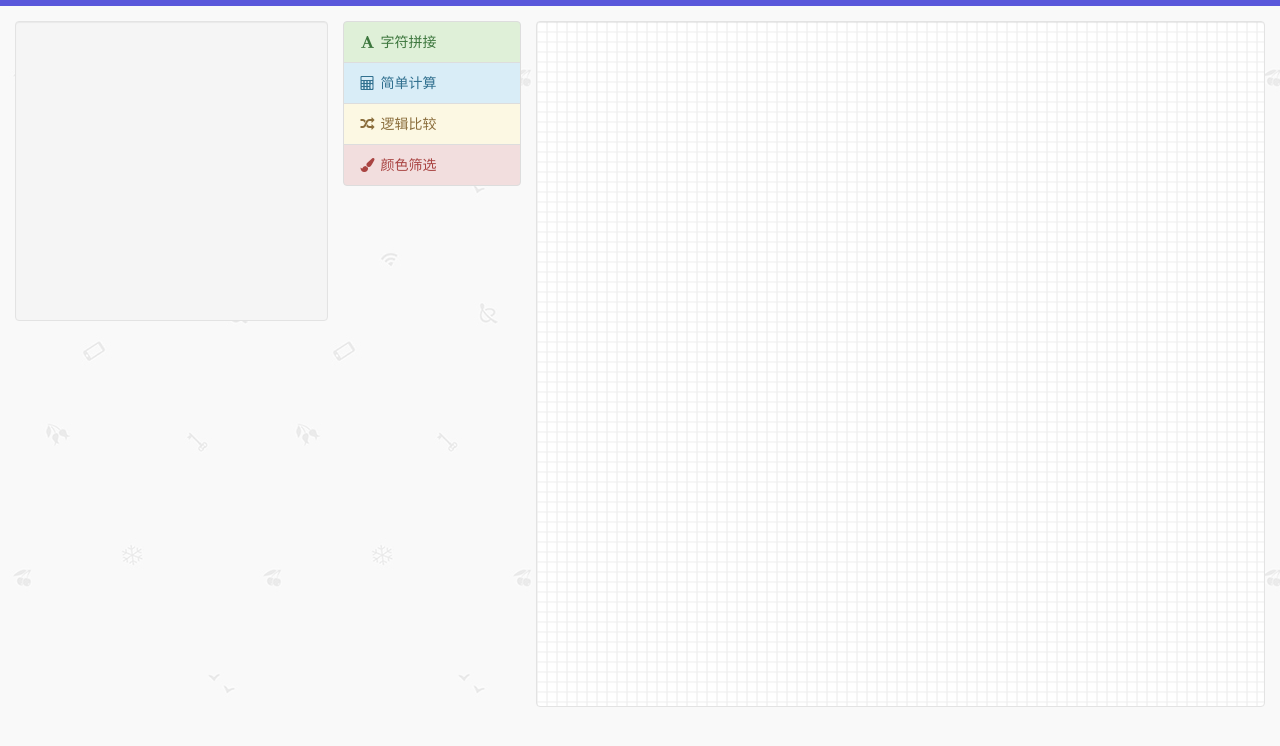
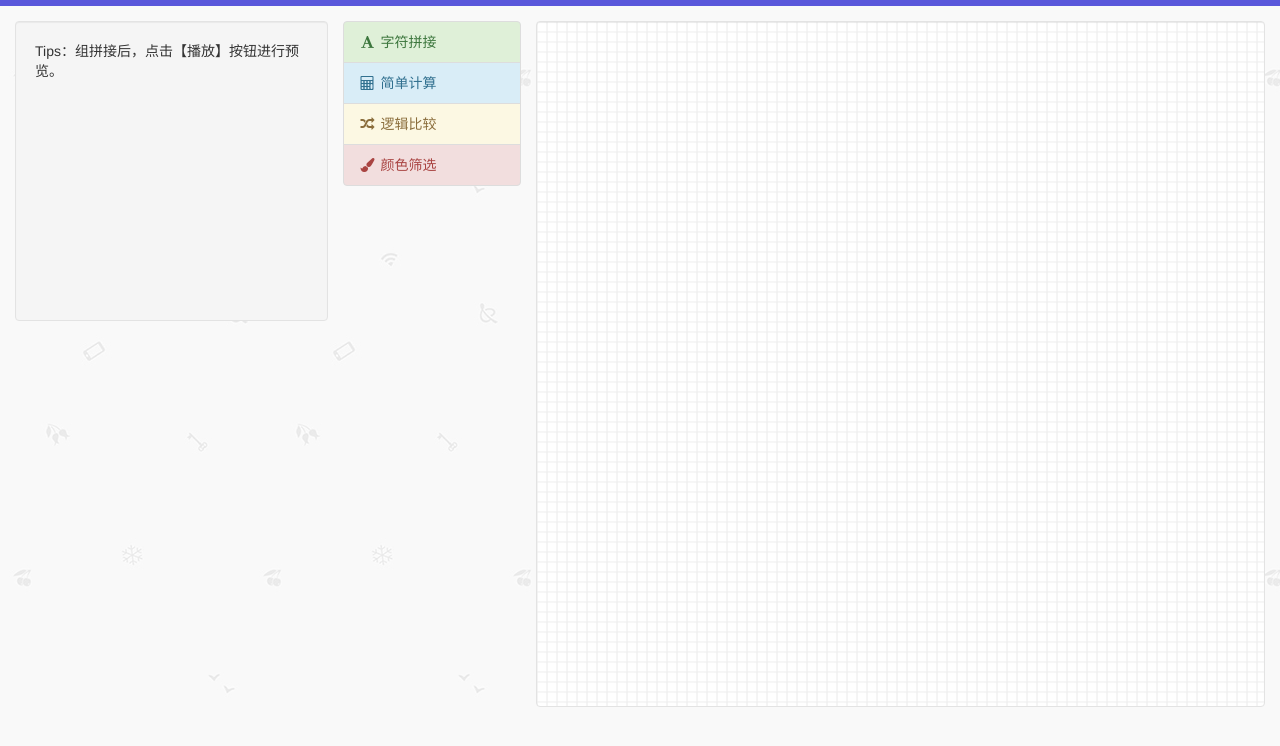
Before and after one commit to ycmbcd/Drag-Play, a plain HTML site: page index.html in a window 1280 px wide. Shown: the part 48-794 px from the top of the page. Drawn offline with Linux system fonts and the light colour scheme.

Commit message:
005-添加了一个Tips

```diff
--- a/index.html
+++ b/index.html
@@ -33,7 +33,7 @@
     </div>
     <div class="panel panel-default panel-main bg">
         <div class="panel-body">
-            <div class="col-lg-3 well" id="show_box"></div>
+            <div class="col-lg-3 well" id="show_box">Tips：组拼接后，点击【播放】按钮进行预览。</div>
             <div class="col-lg-2">
                 <ul class="list-group">
                     <li class="list-group-item pointer list-group-item-success" onclick="get_tools(1)">
```
